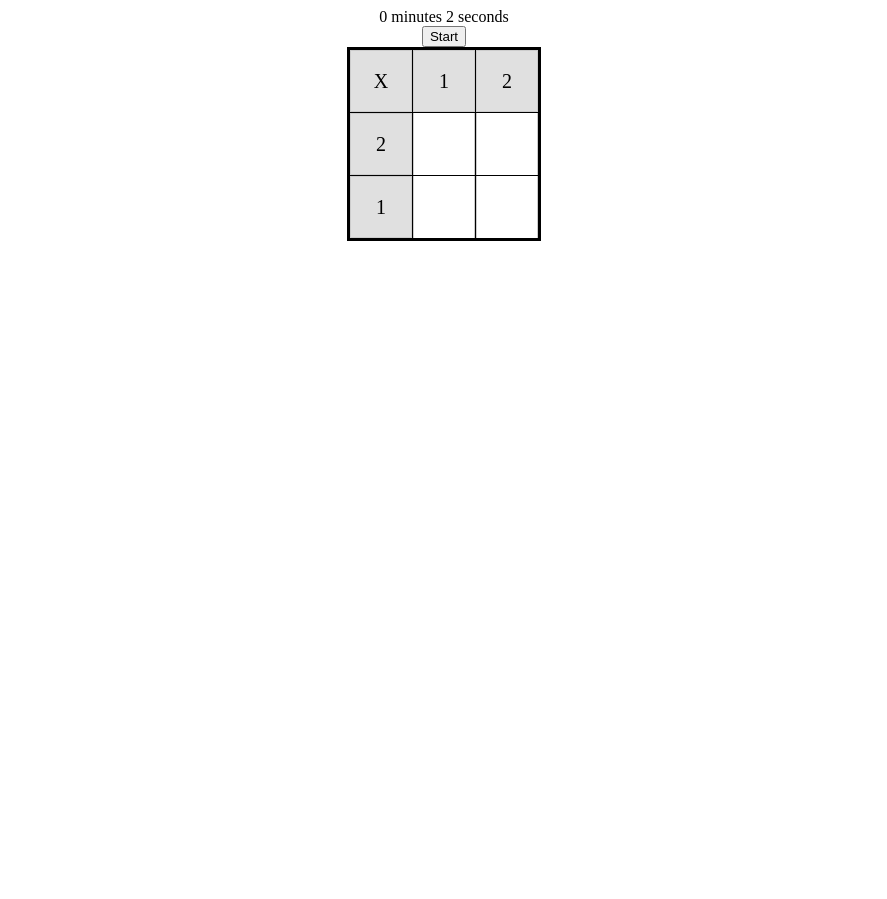
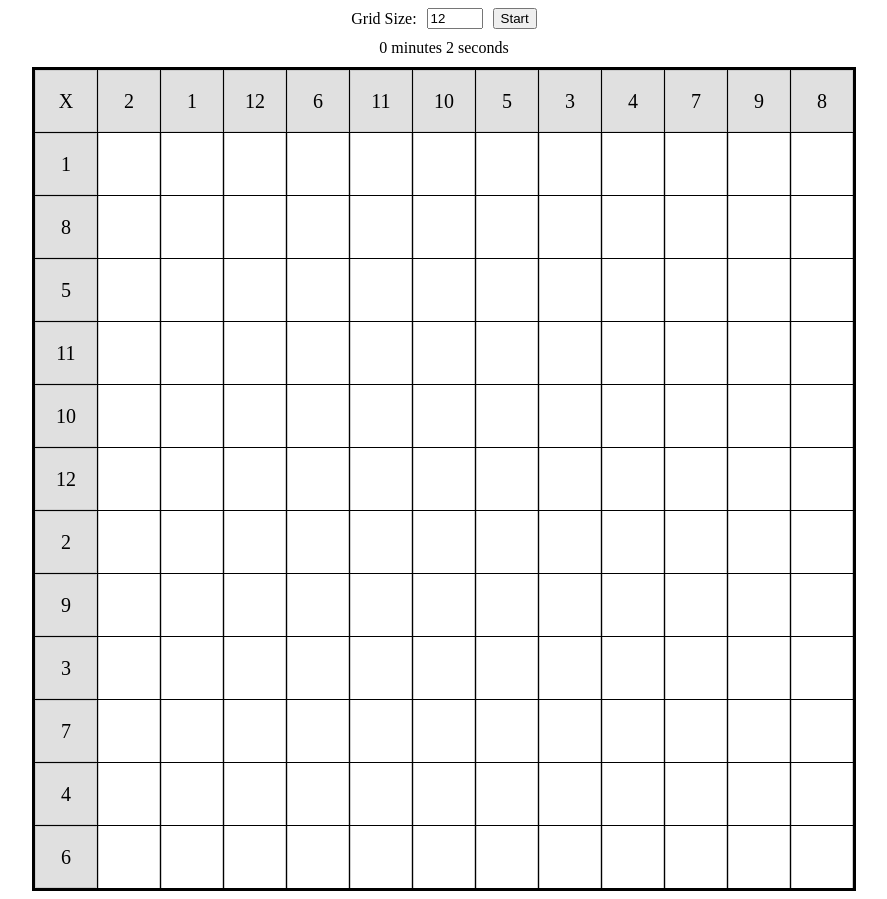
Before and after one commit to tsawyer999/math-grid, a website: page app.html in a window 1280 px wide. Both pictures are taken after a click on the button "Start". Shown: the whole page, without its empty margins (196-1083 px from the left). Before the commit the page ends 800 px from the top, so only its background shows below. Drawn offline with Linux system fonts and the light colour scheme.

Commit message:
feature: add a textbox to inject the size of the grid

```diff
--- a/app.css
+++ b/app.css
@@ -4,13 +4,28 @@ body {
     align-items: center;
 }
 
+#timer {
+    margin-bottom: 10px;
+}
+
+.controls {
+    display: flex;
+    gap: 10px;
+    align-items: center;
+    margin-bottom: 10px;
+}
+
 .app {
-    display: grid;
+    display: none;
     grid-template-columns: repeat(9, 1fr);
     gap: 1px;
     background-color: #000000;
     width: fit-content;
     border: 3px solid #000000;
+}
+
+.app.visible {
+    display: grid;
 }
 
 .app div {
--- a/app.html
+++ b/app.html
@@ -8,8 +8,12 @@
     <script type="module" src="app.js"></script>
 </head>
 <body>
+    <div class="controls">
+        <label for="gridSize">Grid Size:</label>
+        <input type="number" id="gridSize" value="12" min="1" max="20">
+        <button id="start" onclick="onStartClick()">Start</button>
+    </div>
     <div id="timer"></div>
-    <button id="start" onclick="onStartClick()">Start</button>
     <div id="app" class="app"></div>
 </body>
 </html>
--- a/app.js
+++ b/app.js
@@ -1,9 +1,10 @@
-const GRID_SIZE = 2;
+const GRID_SIZE = 3;
 const TIMER_UPDATE_INTERVAL = 100;
 const SECONDS_PER_MINUTE = 60;
 const MS_PER_SECOND = 1000;
 
 const timerDiv = document.getElementById('timer');
+const gridSizeInput = document.getElementById('gridSize');
 
 let startTime;
 let timerInterval;
@@ -58,7 +59,7 @@ function stopTimer() {
     }
 }
 
-function validateInput(input, expectedResult) {
+function validateInput(input, expectedResult, totalAnswers) {
     const userInput = parseInt(input.value);
     const wasCorrect = input.classList.contains('correct');
 
@@ -69,7 +70,7 @@ function validateInput(input, expectedResult) {
             correctAnswers++;
         }
 
-        if (correctAnswers === GRID_SIZE * GRID_SIZE) {
+        if (correctAnswers === totalAnswers) {
             stopTimer();
         }
     } else {
@@ -86,36 +87,36 @@ function createCornerHeader(cells) {
     cells[0].textContent = 'X';
 }
 
-function createRowHeader(cells) {
-    const topRowNumbers = generateShuffledNumbers(GRID_SIZE);
-    for (let i = 1; i <= GRID_SIZE; i++) {
+function createRowHeader(cells, gridSize) {
+    const topRowNumbers = generateShuffledNumbers(gridSize);
+    for (let i = 1; i <= gridSize; i++) {
         cells[i].classList.add('grid-header');
         cells[i].textContent = topRowNumbers[i - 1];
     }
 }
 
-function createColumnHeader(cells) {
-    const firstColumnNumbers = generateShuffledNumbers(GRID_SIZE);
-    for (let i = 1; i <= GRID_SIZE; i++) {
-        const index = i * (GRID_SIZE + 1);
+function createColumnHeader(cells, gridSize) {
+    const firstColumnNumbers = generateShuffledNumbers(gridSize);
+    for (let i = 1; i <= gridSize; i++) {
+        const index = i * (gridSize + 1);
         cells[index].classList.add('grid-header');
         cells[index].textContent = firstColumnNumbers[i - 1];
     }
 }
 
-function populateGrid(cells) {
-    for (let row = 1; row <= GRID_SIZE; row++) {
-        for (let col = 1; col <= GRID_SIZE; col++) {
+function populateGrid(cells, gridSize, totalAnswers) {
+    for (let row = 1; row <= gridSize; row++) {
+        for (let col = 1; col <= gridSize; col++) {
             const input = document.createElement('input');
             input.type = 'text';
             input.addEventListener('input', (e) => {
-                const rowValue = parseInt(cells[row * (GRID_SIZE + 1)].textContent);
+                const rowValue = parseInt(cells[row * (gridSize + 1)].textContent);
                 const columnValue = parseInt(cells[col].textContent);
                 const expectedResult = rowValue * columnValue;
-                validateInput(e.target, expectedResult);
+                validateInput(e.target, expectedResult, totalAnswers);
             });
 
-            const index = (row) * (GRID_SIZE + 1) + col;
+            const index = (row) * (gridSize + 1) + col;
             cells[index].appendChild(input);
         }
     }
@@ -124,14 +125,18 @@ function populateGrid(cells) {
 function onStartClick() {
     correctAnswers = 0;
 
+    const gridSize = parseInt(gridSizeInput.value) || GRID_SIZE;
+    const totalAnswers = gridSize * gridSize;
+
     const app = document.getElementById('app');
-    const cells = createBlankGrid(app, GRID_SIZE + 1);
+    app.classList.add('visible');
+    const cells = createBlankGrid(app, gridSize + 1);
 
     createCornerHeader(cells);
-    createRowHeader(cells);
-    createColumnHeader(cells);
+    createRowHeader(cells, gridSize);
+    createColumnHeader(cells, gridSize);
 
-    populateGrid(cells);
+    populateGrid(cells, gridSize, totalAnswers);
 
     startTimer();
 }
```
